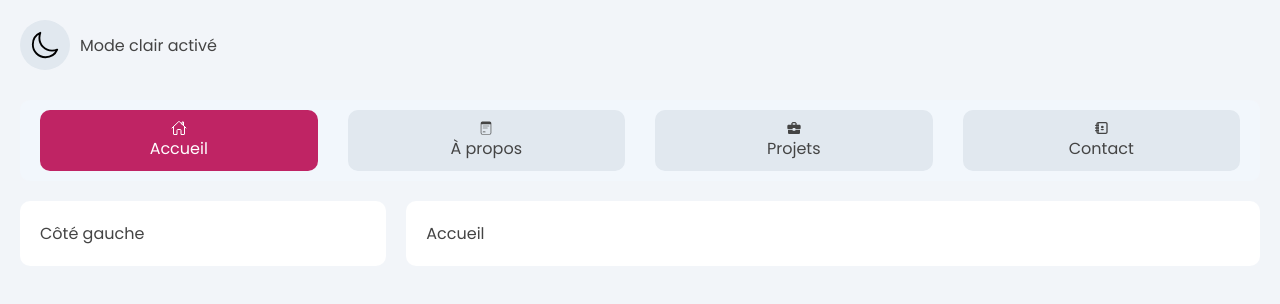
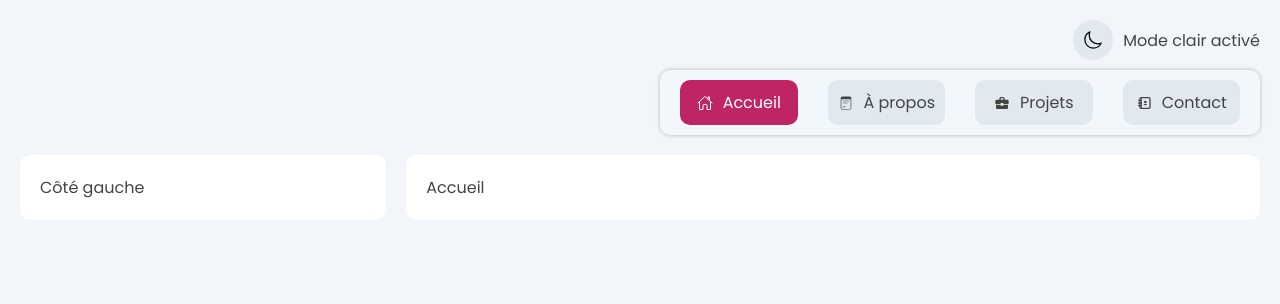
Before and after one commit to Whitney-Desbonnes/porfolio, a React (Vite) app: page / in a window 1280 px wide. Shown: the top 304 px of the page. Built offline with nearby package versions, Linux system fonts and the light colour scheme.

Commit message:
💄 02 - Layout.jsx & Navbar.jsx > Adding style

```diff
--- a/src/components/pages/Layout.jsx
+++ b/src/components/pages/Layout.jsx
@@ -76,20 +76,21 @@ const MainStyled = styled.div`
 const IconThemeStyled = styled.span`
     display: flex;
     align-items: center;
+    justify-content: end;
     gap: 10px;
-    margin-bottom: 30px;
+    margin-bottom: 10px;
 
     svg {
         color: var(--theme-color-icon);
         cursor: pointer;
-        font-size: 24px;
+        font-size: 20px;
         padding: 10px;
         background-color: var(--bgc-links);
         display: flex;
         justify-content: center;
         align-items: center;
         border-radius: 100px;
-        height: 50px;
-        width: 50px;
+        height: 40px;
+        width: 40px;
     }
 `
--- a/src/components/pages/Navbar.jsx
+++ b/src/components/pages/Navbar.jsx
@@ -44,6 +44,9 @@ const NavbarStyled = styled.nav`
     border-radius: 10px;
     padding: 10px 20px;
     margin-bottom: 20px;
+    max-width: 600px;
+    margin-left: auto;
+    box-shadow: 0px 0px 4px 0px #00000040;
 
     ul {
         display: flex;
@@ -56,8 +59,8 @@ const NavbarStyled = styled.nav`
 
             a {
                 display: flex;
-                flex-direction: column;
                 justify-content: center;
+                gap: 10px;
                 align-items: center;
                 padding: 10px;
                 background-color: var(--bgc-links);
```
